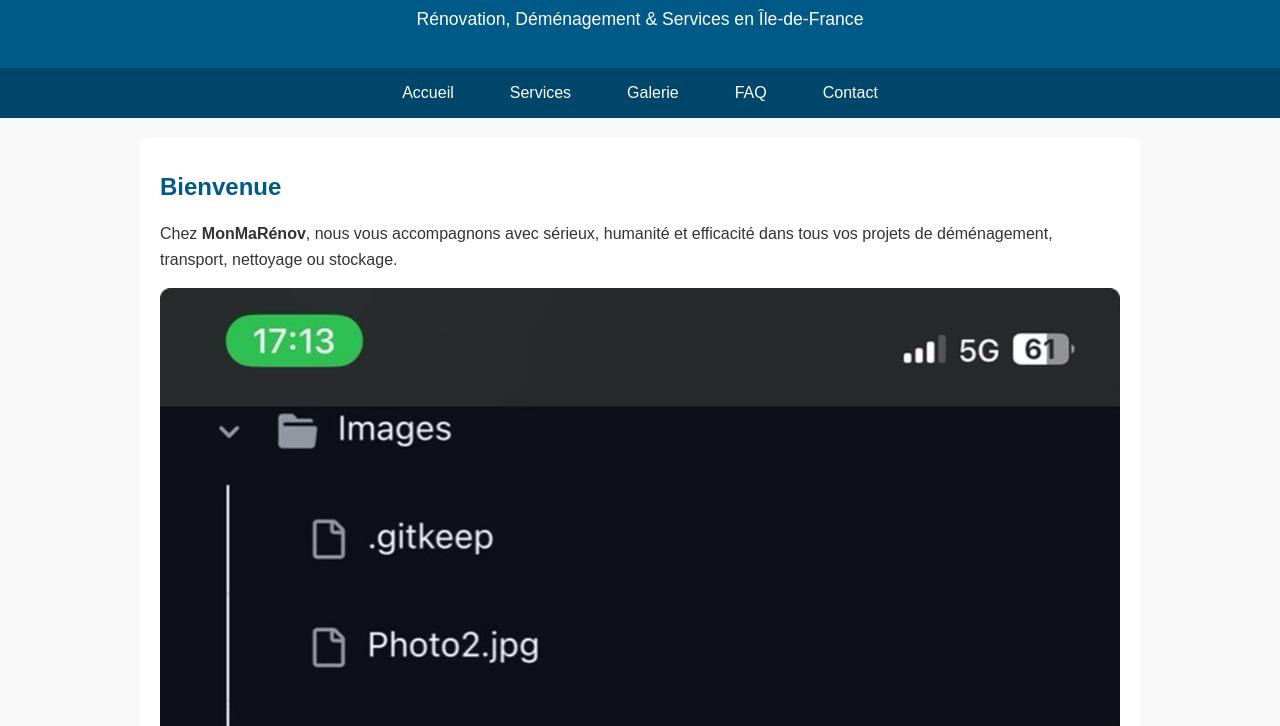
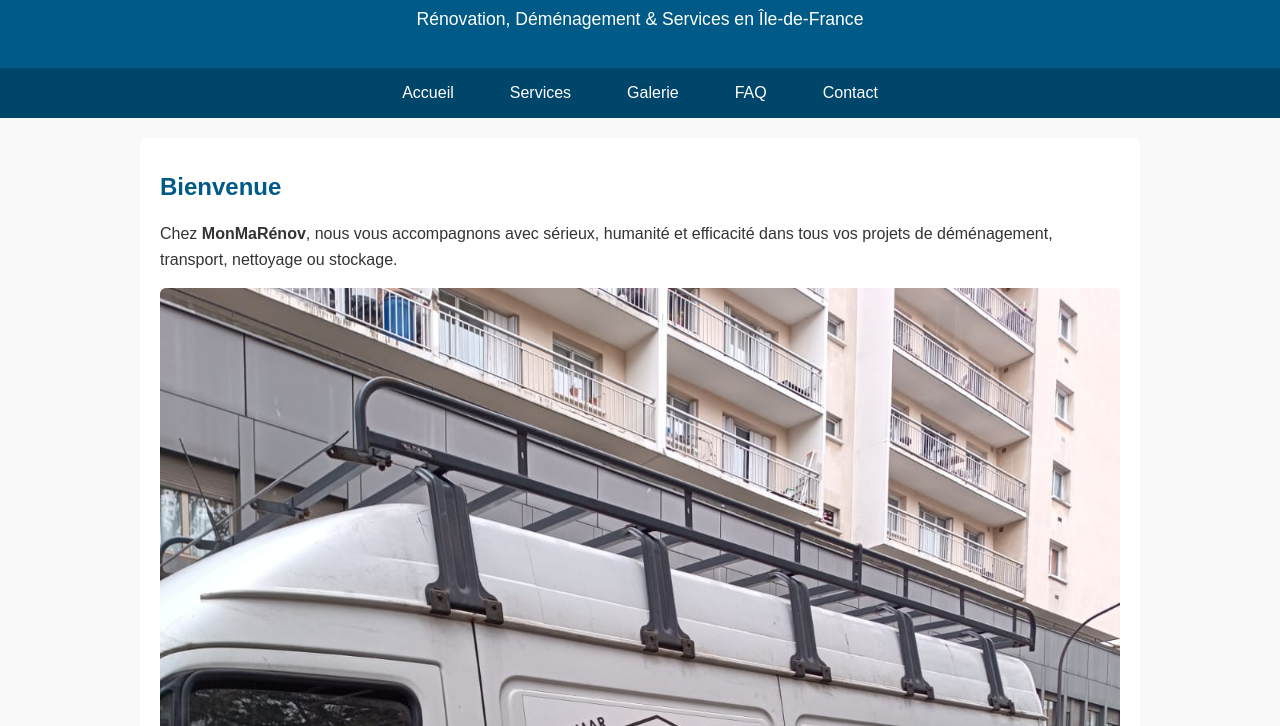
Before and after one commit to lkima-ship/Monmarenov, a plain HTML site: page index.html in a window 1280 px wide. Shown: the part 74-800 px from the top of the page. Drawn offline with Linux system fonts and the light colour scheme.

Commit message:
Update index.html

```diff
--- a/index.html
+++ b/index.html
@@ -70,7 +70,7 @@
     <h2>Bienvenue</h2>
     <p>Chez <strong>MonMaRénov</strong>, nous vous accompagnons avec sérieux, humanité et efficacité dans tous vos projets de déménagement, transport, nettoyage ou stockage.</p>
     <div class="section-img">
-      <img src="images/photo1.jpg" alt="Équipe MonMaRénov au travail">
+      <img src="images/photo3.jpg" alt="Équipe MonMaRénov au travail">
     </div>
   </section>
 
@@ -112,7 +112,7 @@
     <h2>Galerie</h2>
     <div class="section-img">
       <img src="images/photo3.jpg" alt="Déménagement en cours">
-      <img src="images/photo1.jpg" alt="Camion en action">
+      <img src="images/photo2.jpg" alt="Camion en action">
       <img src="images/camion-demenegement.jpg" alt="Équipe au travail">
     </div>
   </section>
@@ -153,9 +153,11 @@
   </section>
 
   <footer>
+
     &copy; 2025 MonMaRénov – Tous droits réservés.
   </footer>
 
 </body>
+  mise au poin
 </html>
 mise a jour
```
